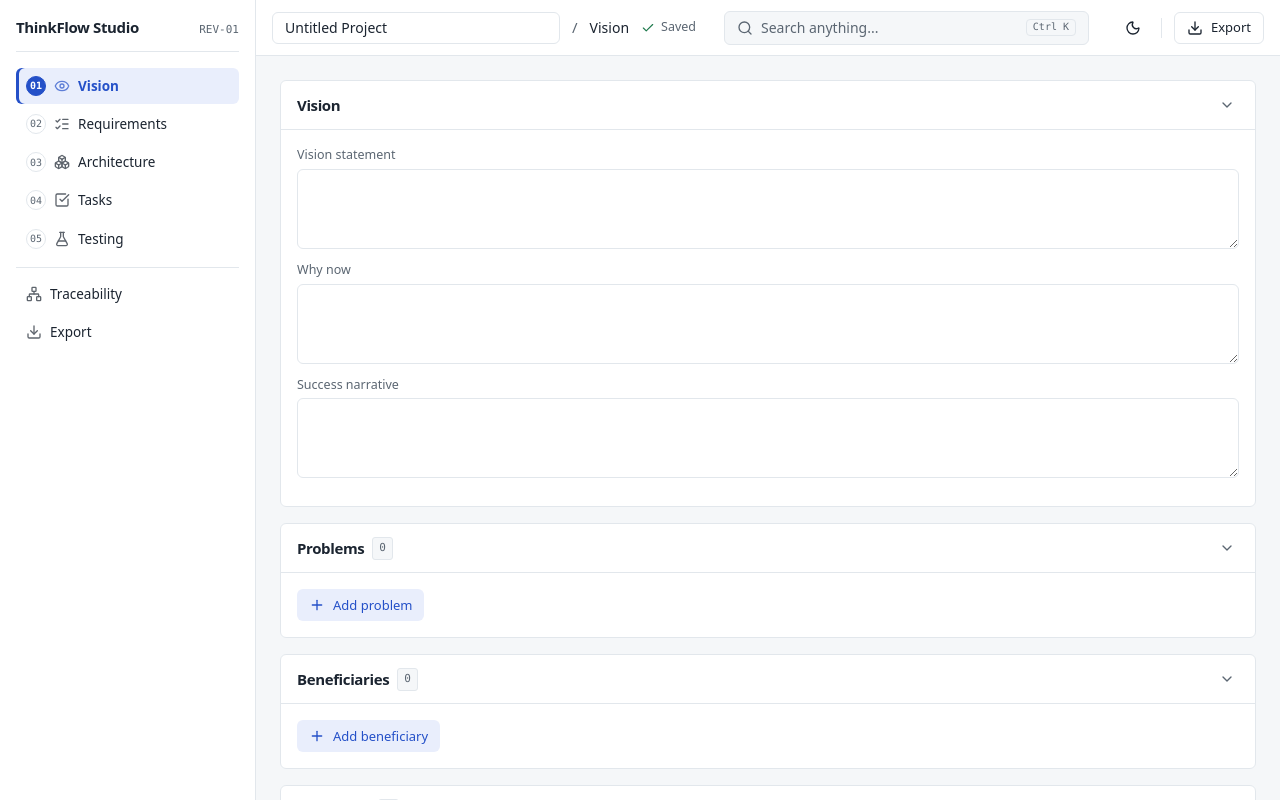
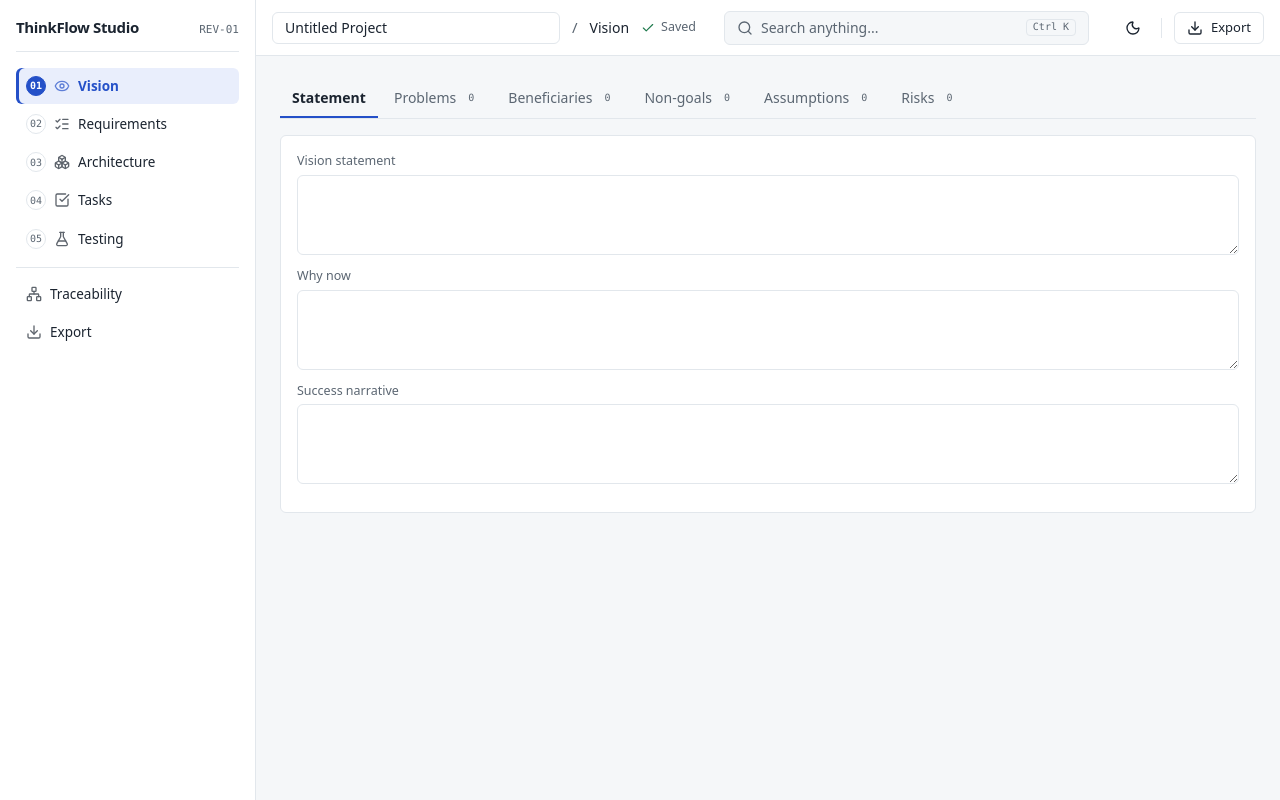
Before and after one commit to WaseemAbbaspk/ThinkFlow, a React (Vite) app in the folder app/: page / in a window 1280 px wide. Built offline with nearby package versions, Linux system fonts and the light colour scheme.

Commit message:
Rebuild the Vision stage on tabs and ListDetail

```diff
--- a/app/src/stages/VisionForm.tsx
+++ b/app/src/stages/VisionForm.tsx
@@ -1,157 +1,173 @@
+import { useState } from 'react';
 import { useProject } from '../state/projectStore';
 import { TextField, TextArea, RepeatableList } from '../components/inputs';
-import { SectionCard } from '@/components/SectionCard';
+import { ListDetail } from '@/components/ListDetail';
+import { StringList } from '@/components/StringList';
+import { StageTabs } from '@/components/StageTabs';
+import { TabsContent } from '@/components/ui/tabs';
+import { Card } from '@/components/ui/card';
+import { Badge } from '@/components/ui/badge';
+import type { SortOption } from '@/lib/listView';
 import type { Problem, Beneficiary, AssumptionRisk } from '../model/types';
 
+const PROBLEM_SORTS: SortOption<Problem>[] = [
+  { id: 'id', label: 'ID', compare: (a, b) => a.id.localeCompare(b.id, undefined, { numeric: true }) },
+  { id: 'text', label: 'Text A–Z', compare: (a, b) => a.text.localeCompare(b.text) },
+];
+
+/* PROB ids are derived from the highest existing one rather than the project's shared
+   counters, so a deleted id can be reused. That is pre-existing behaviour and stays
+   as-is here — changing it would touch the counter/reclaim system. */
 function nextProblemId(problems: Problem[]): string {
   const max = Math.max(0, ...problems.map(p => parseInt(p.id.split('-')[1], 10) || 0));
   return `PROB-${max + 1}`;
 }
 
+/** Beneficiaries, assumptions and risks have no ids, so they stay inline lists —
+    a sortable ListDetail would break the array-position addressing they rely on. */
+function PairList<T>({ items, addLabel, blank, fields, onChange }: {
+  items: T[];
+  addLabel: string;
+  blank: T;
+  fields: { label: string; key: keyof T; area?: boolean }[];
+  onChange: (next: T[]) => void;
+}) {
+  return (
+    <RepeatableList<T>
+      items={items}
+      addLabel={addLabel}
+      onAdd={() => onChange([...items, blank])}
+      onRemove={i => onChange(items.filter((_, idx) => idx !== i))}
+      renderItem={(item, i) => (
+        <>
+          {fields.map(f => {
+            const Field = f.area ? TextArea : TextField;
+            return (
+              <Field
+                key={String(f.key)}
+                label={f.label}
+                value={String(item[f.key] ?? '')}
+                onChange={v => onChange(items.map((x, idx) => (idx === i ? { ...x, [f.key]: v } : x)))}
+              />
+            );
+          })}
+        </>
+      )}
+    />
+  );
+}
+
 export function VisionForm() {
   const { state, dispatch } = useProject();
   const vision = state.project.vision;
+  const [tab, setTab] = useState('statement');
 
   function patch(p: Partial<typeof vision>) {
     dispatch({ type: 'PATCH_VISION', patch: p });
   }
 
+  const select = (id: string | null) => dispatch({ type: 'SELECT_ENTITY', view: 'vision', id });
+
+  const tabs = [
+    { value: 'statement', label: 'Statement' },
+    { value: 'problems', label: 'Problems', count: vision.problems.length },
+    { value: 'beneficiaries', label: 'Beneficiaries', count: vision.beneficiaries.length },
+    { value: 'nonGoals', label: 'Non-goals', count: vision.nonGoals.length },
+    { value: 'assumptions', label: 'Assumptions', count: vision.assumptions.length },
+    { value: 'risks', label: 'Risks', count: vision.risks.length },
+  ];
+
   return (
-    <div className="vision-form">
-      <SectionCard title="Vision">
+    <StageTabs tabs={tabs} value={tab} onValueChange={setTab}>
+      <TabsContent value="statement">
+        <Card className="p-4">
           <TextArea
             label="Vision statement"
             value={vision.statement}
             onChange={v => patch({ statement: v })}
           />
-        <TextArea
-          label="Why now"
-          value={vision.whyNow}
-          onChange={v => patch({ whyNow: v })}
-        />
+          <TextArea label="Why now" value={vision.whyNow} onChange={v => patch({ whyNow: v })} />
           <TextArea
             label="Success narrative"
             value={vision.successNarrative}
             onChange={v => patch({ successNarrative: v })}
           />
-      </SectionCard>
+        </Card>
+      </TabsContent>
 
-      <SectionCard title="Problems" count={vision.problems.length}>
-      <RepeatableList<Problem>
+      <TabsContent value="problems">
+        <ListDetail<Problem>
           items={vision.problems}
+          getId={p => p.id}
+          getTitle={p => p.text}
+          getSearchText={p => `${p.id} ${p.text}`}
+          sorts={PROBLEM_SORTS}
+          selectedId={state.selectedId}
+          onSelect={select}
+          onAdd={() => patch({
+            problems: [...vision.problems, { id: nextProblemId(vision.problems), text: '' }],
+          })}
+          /* Keyed by id, not index — the list is sortable, so positions are not stable. */
+          onDelete={id => patch({ problems: vision.problems.filter(p => p.id !== id) })}
           addLabel="Add problem"
-        onAdd={() => patch({ problems: [...vision.problems, { id: nextProblemId(vision.problems), text: '' }] })}
-        onRemove={i => patch({ problems: vision.problems.filter((_, idx) => idx !== i) })}
-        renderItem={(item, i) => (
+          searchLabel="Search problems"
+          emptyMessage="No problems yet. Add one to get started."
+          renderRow={problem => (
+            <div className="flex min-w-0 items-center gap-2">
+              <Badge>{problem.id}</Badge>
+              <span className="min-w-0 flex-1 truncate">{problem.text || 'Untitled problem'}</span>
+            </div>
+          )}
+          renderInspector={problem => (
             <TextField
-            label={`Problem ${item.id}`}
-            value={item.text}
+              label="Problem"
+              value={problem.text}
               onChange={v => patch({
-              problems: vision.problems.map((p, idx) => idx === i ? { ...p, text: v } : p),
+                problems: vision.problems.map(p => (p.id === problem.id ? { ...p, text: v } : p)),
               })}
             />
           )}
         />
-      </SectionCard>
+      </TabsContent>
 
-      <SectionCard title="Beneficiaries" count={vision.beneficiaries.length}>
-      <RepeatableList<Beneficiary>
+      <TabsContent value="beneficiaries">
+        <PairList<Beneficiary>
           items={vision.beneficiaries}
           addLabel="Add beneficiary"
-        onAdd={() => patch({ beneficiaries: [...vision.beneficiaries, { audience: '', change: '' }] })}
-        onRemove={i => patch({ beneficiaries: vision.beneficiaries.filter((_, idx) => idx !== i) })}
-        renderItem={(item, i) => (
-          <>
-            <TextField
-              label="Audience"
-              value={item.audience}
-              onChange={v => patch({
-                beneficiaries: vision.beneficiaries.map((b, idx) => idx === i ? { ...b, audience: v } : b),
-              })}
+          blank={{ audience: '', change: '' }}
+          fields={[{ label: 'Audience', key: 'audience' }, { label: 'Change', key: 'change' }]}
+          onChange={next => patch({ beneficiaries: next })}
         />
-            <TextField
-              label="Change"
-              value={item.change}
-              onChange={v => patch({
-                beneficiaries: vision.beneficiaries.map((b, idx) => idx === i ? { ...b, change: v } : b),
-              })}
+      </TabsContent>
+
+      <TabsContent value="nonGoals">
+        <StringList
+          label="Non-goal"
+          addLabel="Add non-goal"
+          items={vision.nonGoals}
+          onChange={next => patch({ nonGoals: next })}
         />
-          </>
-        )}
-      />
-      </SectionCard>
+      </TabsContent>
 
-      <SectionCard title="Non-goals" count={vision.nonGoals.length}>
-      <RepeatableList<string>
-        items={vision.nonGoals}
-        addLabel="Add non-goal"
-        onAdd={() => patch({ nonGoals: [...vision.nonGoals, ''] })}
-        onRemove={i => patch({ nonGoals: vision.nonGoals.filter((_, idx) => idx !== i) })}
-        renderItem={(item, i) => (
-          <TextField
-            label="Non-goal"
-            value={item}
-            onChange={v => patch({
-              nonGoals: vision.nonGoals.map((g, idx) => idx === i ? v : g),
-            })}
-          />
-        )}
-      />
-      </SectionCard>
-
-      <SectionCard title="Assumptions" count={vision.assumptions.length}>
-      <RepeatableList<AssumptionRisk>
+      <TabsContent value="assumptions">
+        <PairList<AssumptionRisk>
           items={vision.assumptions}
           addLabel="Add assumption"
-        onAdd={() => patch({ assumptions: [...vision.assumptions, { text: '', note: '' }] })}
-        onRemove={i => patch({ assumptions: vision.assumptions.filter((_, idx) => idx !== i) })}
-        renderItem={(item, i) => (
-          <>
-            <TextField
-              label="Assumption"
-              value={item.text}
-              onChange={v => patch({
-                assumptions: vision.assumptions.map((a, idx) => idx === i ? { ...a, text: v } : a),
-              })}
+          blank={{ text: '', note: '' }}
+          fields={[{ label: 'Assumption', key: 'text' }, { label: 'Validation', key: 'note' }]}
+          onChange={next => patch({ assumptions: next })}
         />
-            <TextField
-              label="Validation"
-              value={item.note}
-              onChange={v => patch({
-                assumptions: vision.assumptions.map((a, idx) => idx === i ? { ...a, note: v } : a),
-              })}
-            />
-          </>
-        )}
-      />
-      </SectionCard>
+      </TabsContent>
 
-      <SectionCard title="Risks" count={vision.risks.length}>
-      <RepeatableList<AssumptionRisk>
+      <TabsContent value="risks">
+        <PairList<AssumptionRisk>
           items={vision.risks}
           addLabel="Add risk"
-        onAdd={() => patch({ risks: [...vision.risks, { text: '', note: '' }] })}
-        onRemove={i => patch({ risks: vision.risks.filter((_, idx) => idx !== i) })}
-        renderItem={(item, i) => (
-          <>
-            <TextField
-              label="Risk"
-              value={item.text}
-              onChange={v => patch({
-                risks: vision.risks.map((r, idx) => idx === i ? { ...r, text: v } : r),
-              })}
+          blank={{ text: '', note: '' }}
+          fields={[{ label: 'Risk', key: 'text' }, { label: 'Mitigation', key: 'note' }]}
+          onChange={next => patch({ risks: next })}
         />
-            <TextField
-              label="Mitigation"
-              value={item.note}
-              onChange={v => patch({
-                risks: vision.risks.map((r, idx) => idx === i ? { ...r, note: v } : r),
-              })}
-            />
-          </>
-        )}
-      />
-      </SectionCard>
-    </div>
+      </TabsContent>
+    </StageTabs>
   );
 }
```
Also changed, not shown: 1 other file (tests, documents, lock files or other folders). Lines whose indentation alone changed are shown as unchanged.
